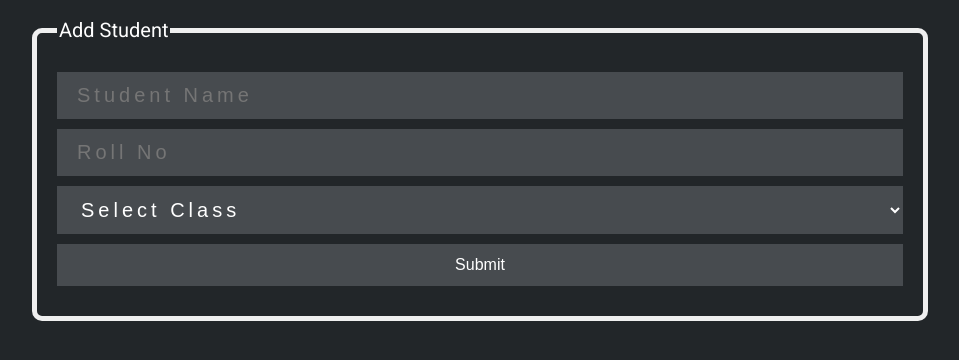
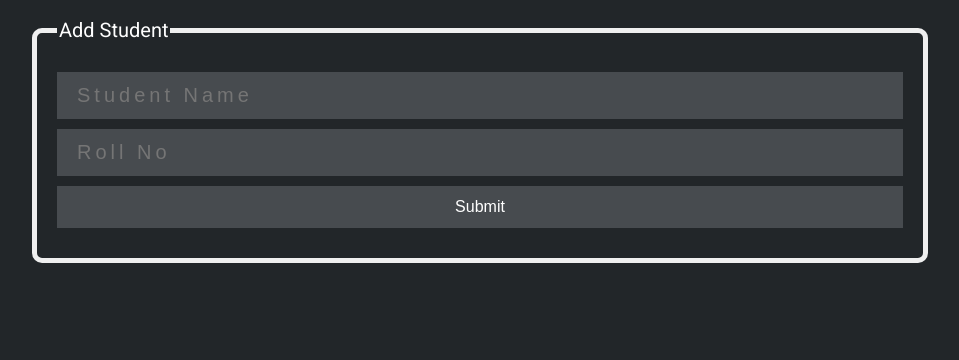
Before and after one commit to shruti-ski/studentresults, a PHP site: page /add_students.php in a window 1280 px wide. Shown: the part 222-582 px from the top of the page, without its empty margins (160-1119 px from the left). Run offline with PHP 8.4, Linux system fonts and the light colour scheme; a user stored in the database is signed in; data comes from the database, SQL or seed files in the repository; data that the repository does not hold is empty.

Commit message:
php commit 2

```diff
--- a/add_students.php
+++ b/add_students.php
@@ -60,30 +60,6 @@
                  include('init.php');
                     include('session.php');
 
-                    $class_result=mysqli_query($conn,"SELECT `name` FROM `class`");
-                        echo '<select name="class_name">';
-                        echo '<option selected disabled>Select Class</option>';
-                    while($row = mysqli_fetch_array($class_result)){
-                        $display=$row['name'];
-                        echo '<option value="'.$display.'">'.$display.'</option>';
-                    }
-                    echo'</select>'
-                ?>
-                <input type="submit" value="Submit">
-            </fieldset>
-        </form>
-    </div>
-
-    <div class="footer">
-        <!-- <span>&copy Designed & Coded By Jibin Thomas</span> -->
-    </div>
-</body>
-</html>
-
-<?php
-    include('init.php');
-    include('session.php');
-
                     if(isset($_POST['student_name'],$_POST['roll_no'])) {
                         $name = $_POST['student_name'];
                         $rno = $_POST['roll_no'];
@@ -127,3 +103,14 @@
         }
     }
 ?>
+
+                <input type="submit" value="Submit">
+            </fieldset>
+        </form>
+    </div>
+
+    <div class="footer">
+        <!-- <span>&copy Designed & Coded By Jibin Thomas</span> -->
+    </div>
+</body>
+</html>
```
Lines whose indentation alone changed are shown as unchanged.
